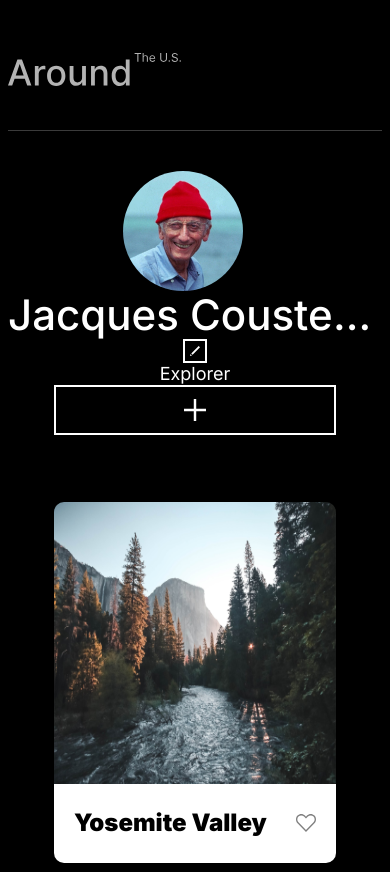
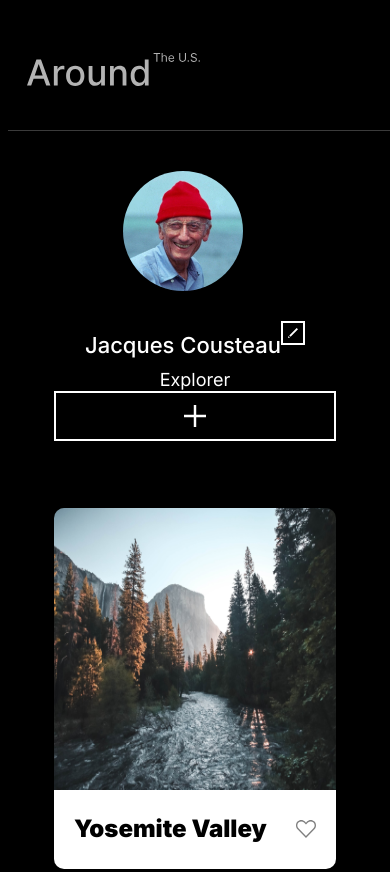
Before and after one commit to Mattjb1231/se_project_aroundtheus, a plain HTML site: page index.html in a window 390 px wide. Shown: the top 872 px of the page. Drawn offline with Linux system fonts and the light colour scheme.

Commit message:
new changes

```diff
--- a/blocks/header.css
+++ b/blocks/header.css
@@ -6,3 +6,9 @@
     opacity: .7;
     gap: 40px;
 }
+
+@media screen and (min-width: 320px) and (max-width: 480px)  {
+    .header {
+        padding-left: 19px;
+    }
+}
--- a/blocks/profile.css
+++ b/blocks/profile.css
@@ -23,7 +23,6 @@
     border-color: #ffff;
     height: 24px;
     width: 24px;
-    grid-area: button;
 }
 
 .profile__edit-button:hover {
@@ -103,10 +102,15 @@
         flex-direction: column;
     }
 
+    .profile__title {
+        font-size: 22px;
+    }
+
     .profile__info {
         display: flex;
         flex-wrap: wrap;
         justify-content: center;
+        padding-top: 30px;
         width: 100%;
     }
 
@@ -120,4 +124,7 @@
         width: 100%;
         max-width: 282px;
     }
+
+    .profile__edit-button {
+    }
 }
```
